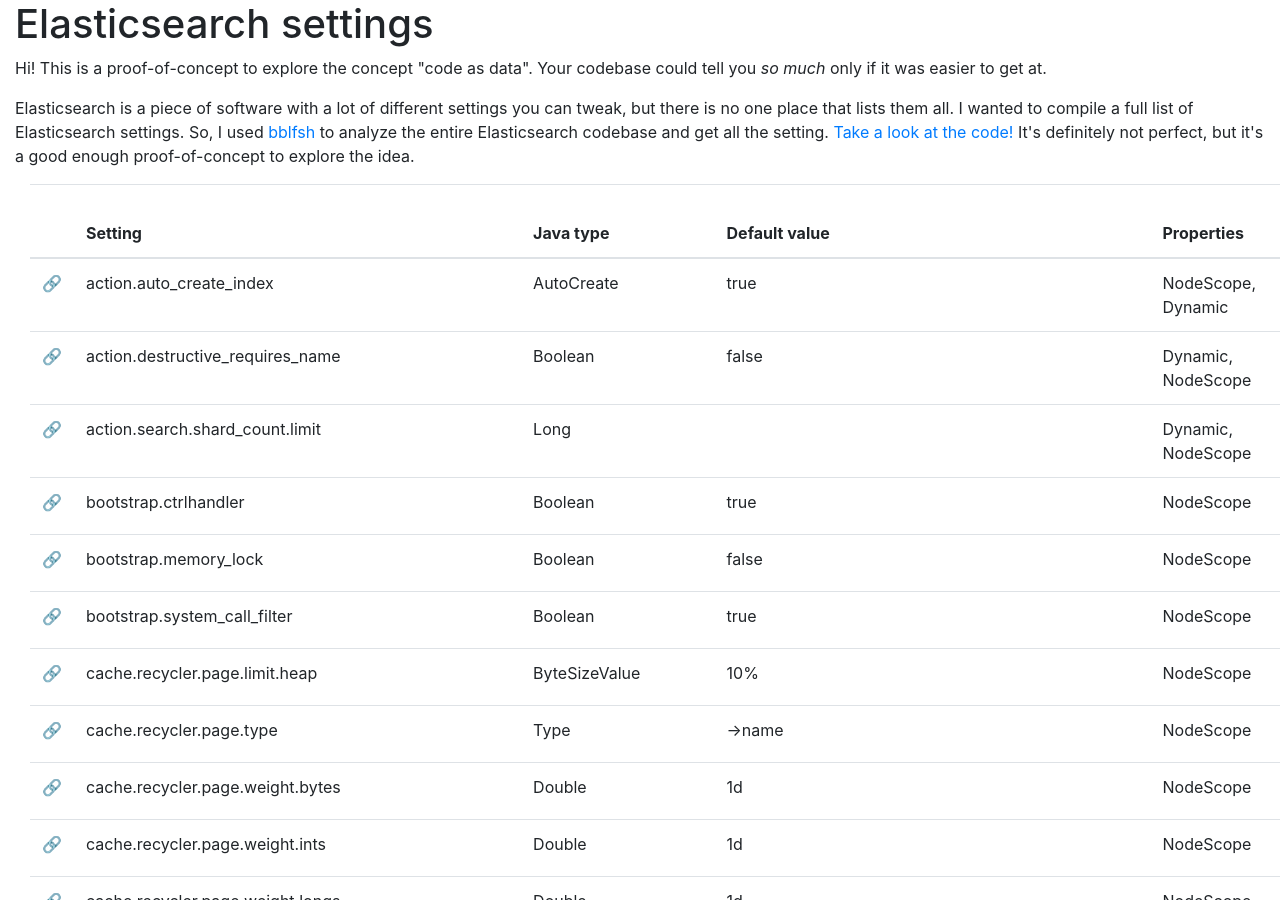
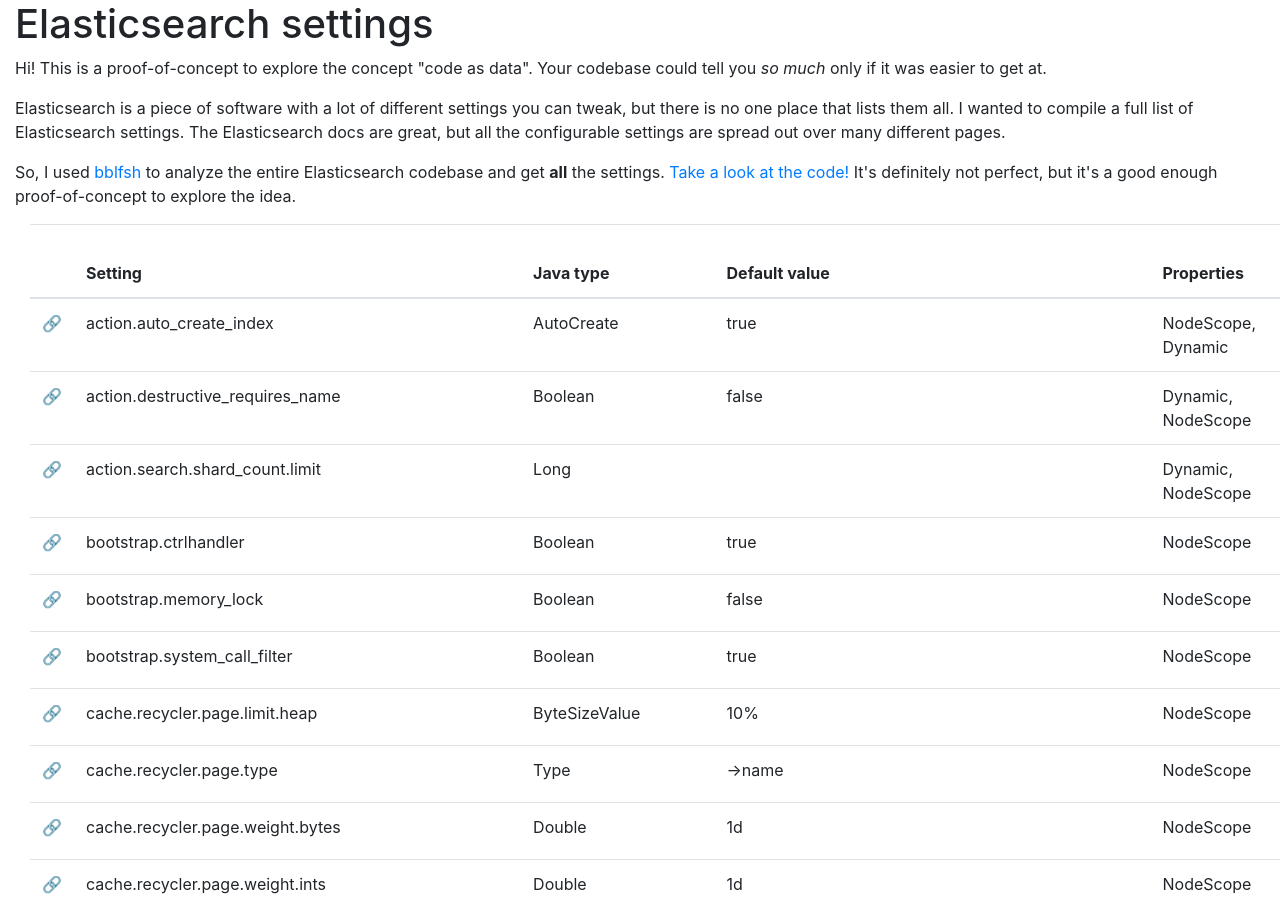
Before and after one commit to nickcanz/nickcanz.github.com, a Jekyll site: the page elasticsearch-settings/index.html, which Jekyll copies as it is, in a window 1280 px wide and 900 px high. Built offline with Jekyll 4.4.1, drawn with Linux system fonts in a browser that asks for light colours.

Commit message:
Tweak intro paragraph

```diff
--- a/elasticsearch-settings/index.html
+++ b/elasticsearch-settings/index.html
@@ -13,7 +13,8 @@
   <body class="container-fluid">
     <h1>Elasticsearch settings</h1>
     <p>Hi! This is a proof-of-concept to explore the concept "code as data". Your codebase could tell you <em>so much</em> only if it was easier to get at.</p>
-    <p>Elasticsearch is a piece of software with a lot of different settings you can tweak, but there is no one place that lists them all. I wanted to compile a full list of Elasticsearch settings. So, I used <a href="https://bblf.sh">bblfsh</a> to analyze the entire Elasticsearch codebase and get all the setting. <a href="https://github.com/nickcanz/elasticsearch-bblfsh">Take a look at the code!</a> It's definitely not perfect, but it's a good enough proof-of-concept to explore the idea.</p>
+    <p>Elasticsearch is a piece of software with a lot of different settings you can tweak, but there is no one place that lists them all. I wanted to compile a full list of Elasticsearch settings. The Elasticsearch docs are great, but all the configurable settings are spread out over many different pages.</p>
+    <p>So, I used <a href="https://bblf.sh">bblfsh</a> to analyze the entire Elasticsearch codebase and get <strong>all</strong> the settings. <a href="https://github.com/nickcanz/elasticsearch-bblfsh">Take a look at the code!</a> It's definitely not perfect, but it's a good enough proof-of-concept to explore the idea.</p>
 
     <section id="settings-list" class="container-fluid">
       <table class="table" id="settings-table">
```
